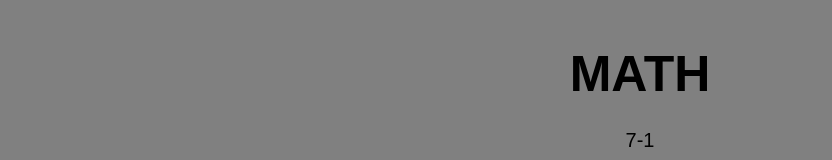
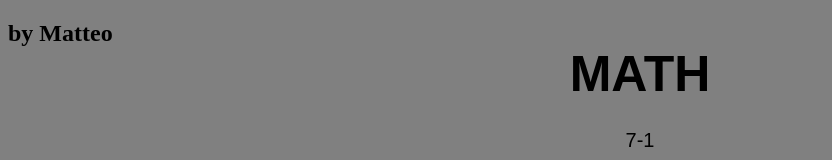
Before and after one commit to BollaDev/BollaDev.github.io, a plain HTML site: page index.html in a window 1280 px wide. Shown: the top 160 px of the page, without its empty margins (0-832 px from the left). Drawn offline with Linux system fonts and the light colour scheme.

Commit message:
Update index.html

```diff
--- a/index.html
+++ b/index.html
@@ -7,6 +7,9 @@
     <h1>
       	MATH
     </h1>
+    <h2>
+    	by Matteo
+    </h2>
 
     <p id="text1">
     		paragraph
```
